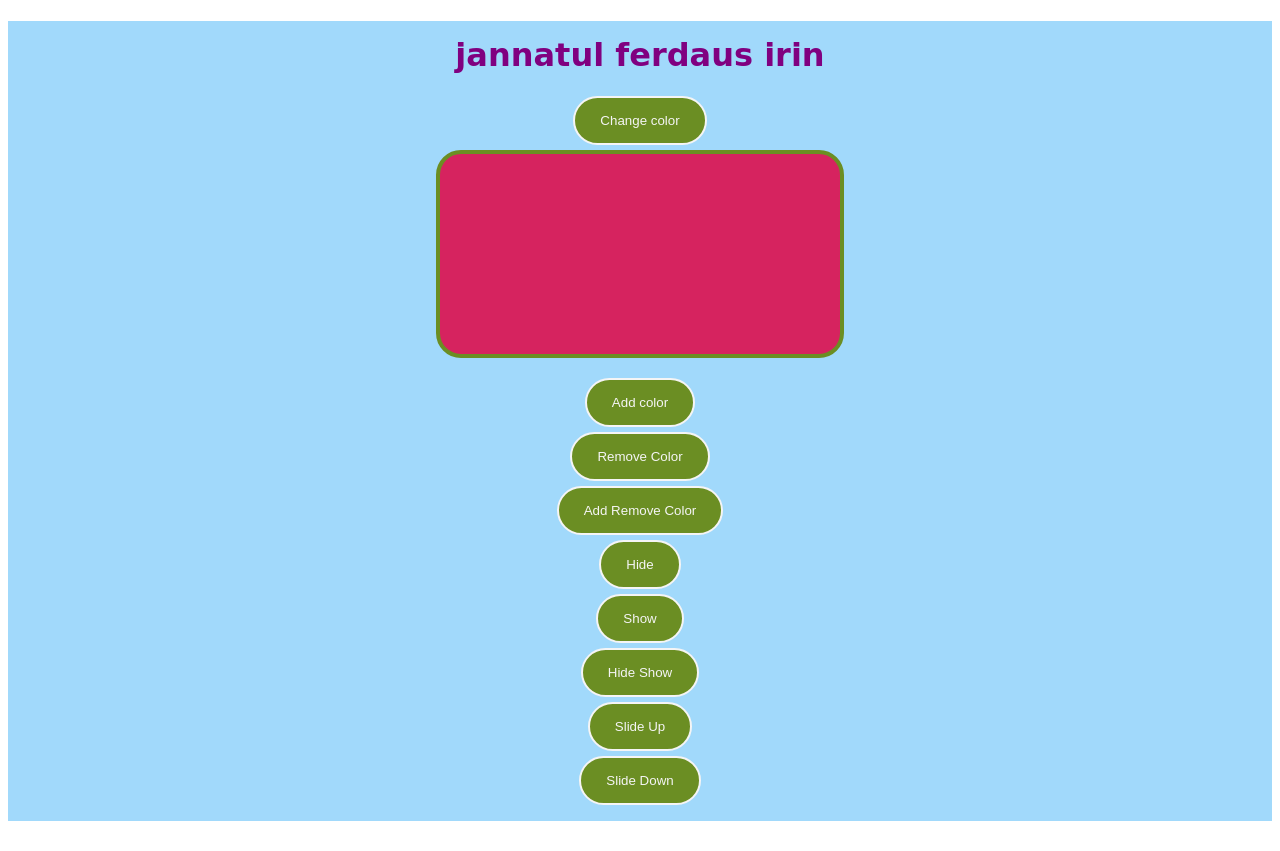
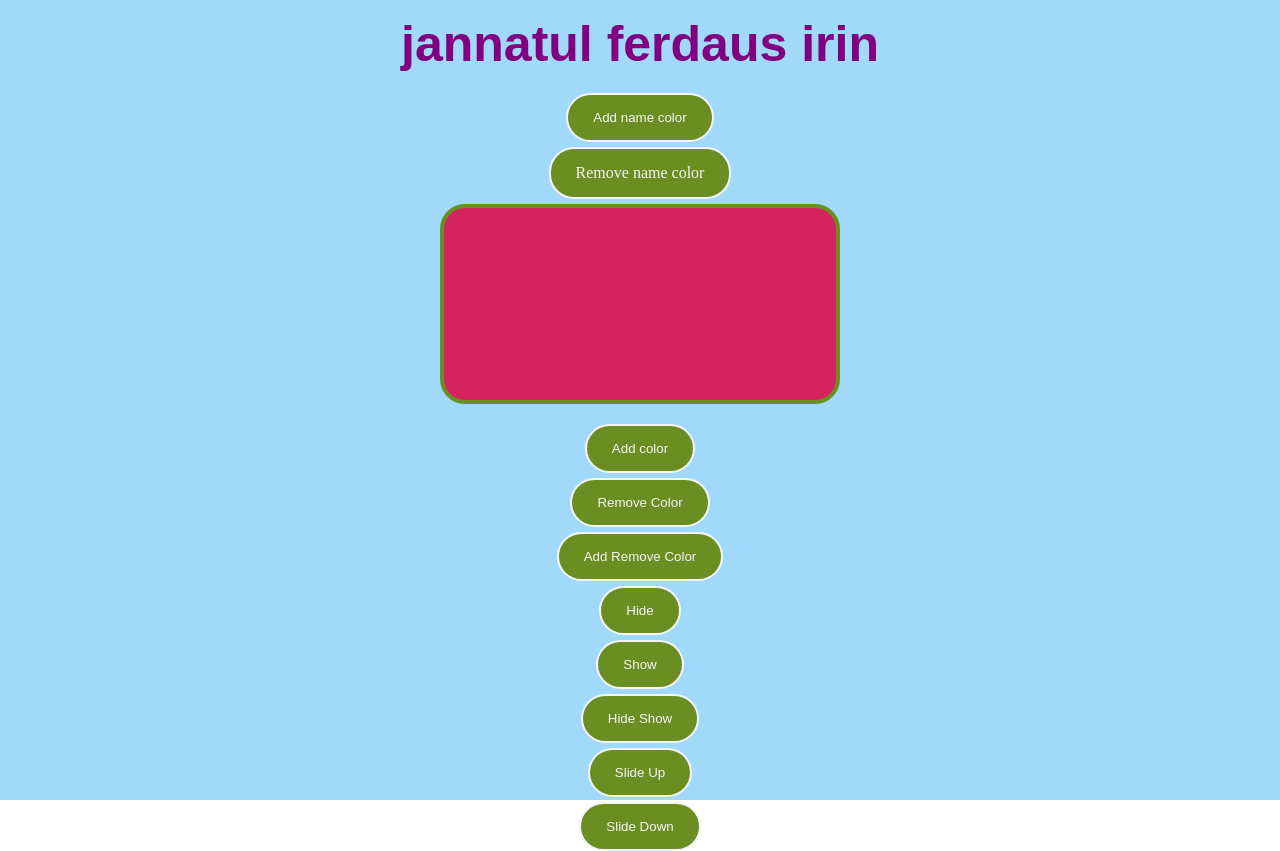
Before and after one commit to jannatulferdausirin/home_work_21, a plain HTML site: page index.html in a window 1280 px wide. Both pictures are taken after a click on the button "Show". Before the commit the page ends 829 px from the top, so only its background shows below. Drawn offline with Linux system fonts and the light colour scheme.

Commit message:
remove name color added

```diff
--- a/css/style.css
+++ b/css/style.css
@@ -1,3 +1,8 @@
+*{
+  margin: 0;
+  padding: 0;
+  box-sizing: border-box;
+}
 button {
   display: block;
   margin: auto;
@@ -11,6 +16,24 @@ button {
 button:hover{
     background-color: rgb(214, 35, 95);
     color:gold;
+}
+a {
+  display: inline;
+  margin-bottom: 5px;
+  padding: 15px 25px;
+  background: olivedrab;
+  border-radius: 25px;
+  border: 2px solid whitesmoke;
+  color: whitesmoke;
+}
+a:hover{
+    background-color: rgb(214, 35, 95);
+    color:gold;
+}
+.buttonChange{
+  display: flex;
+  justify-content: center;
+  align-items: center;
 }
 .box {
   margin: auto;
@@ -40,6 +63,9 @@ h1{
     text-align: center;
     color: purple;
    font-weight: 700;
-   font-family:cursive;
+   font-family:sans-serif;
    padding-top: 15px;
+   font-size: 50px;
+   margin-bottom: 20px;
+
 }
--- a/index.html
+++ b/index.html
@@ -11,7 +11,10 @@
     <!-- event handler -->
       <div>
         <h1>jannatul ferdaus irin</h1>
-        <button id="changeColor">Change color</button>
+        <button id="changeColor">Add name color</button>
+       <div class="buttonChange">
+        <a id="buttonChange">Remove name color</a>
+       </div>
       </div>
       <!-- jquery  -->
       <div class="box">
--- a/js/script.js
+++ b/js/script.js
@@ -1,11 +1,19 @@
 // querySelectors=============
 let text=document.querySelector('h1');
 let button=document.querySelector('button');
+let a=document.querySelector('buttonChange');
 button.addEventListener("click",function(){
     text.style.color="white";
     text.style.background="olivedrab";
 
     text.style.fontSize="50px";
+    text.style.paddingBottom="10px";
+    text.style.marginBottom="10px";
+})
+buttonChange.addEventListener("click",function(){
+    text.style.color="";
+    text.style.background="";
+    text.style.fontSize="";
 })
 
 // ==================function=========
@@ -19,10 +27,10 @@ $("#addremoveColor").click(function(){
     $('.box').toggleClass('box_two');
 })
 $("#hide").click(function(){
-    $('.box').hide(100);
+    $('.box').hide();
 })
 $("#show").click(function(){
-    $('.box').show(100);
+    $('.box').show();
 })
 $("#hideShow").click(function(){
     $('.box').toggle(200);
```
